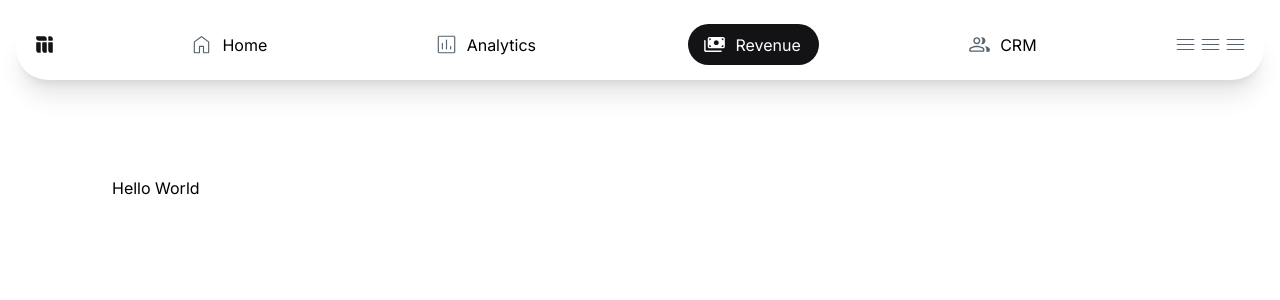
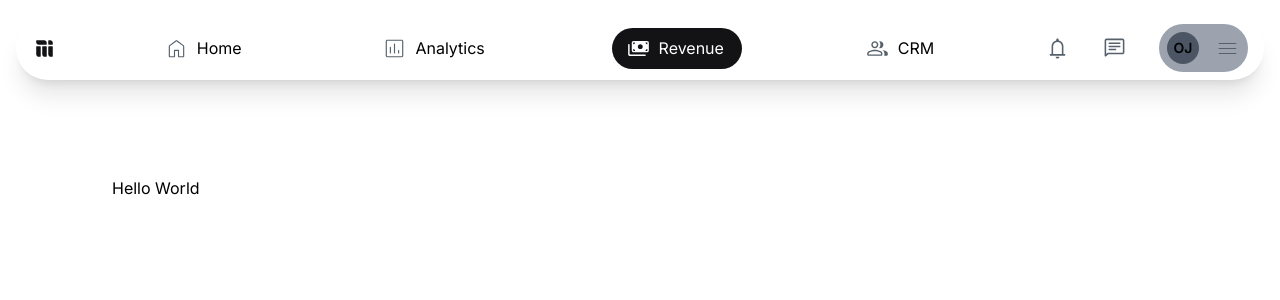
Before and after one commit to NazaAdimoha/mainstack-test-chinaza, a Next.js app: page / in a window 1280 px wide. Shown: the top 300 px of the page. Built offline with nearby package versions, Linux system fonts and the light colour scheme.

Commit message:
nav almost done

```diff
--- a/app/components/Navbar.tsx
+++ b/app/components/Navbar.tsx
@@ -2,6 +2,8 @@ import Image from "next/image";
 import Link from "next/link";
 import Logo from "../../public/mainstack-logo.svg";
 import Menu from "../../public/menu.svg";
+import Chat from "../../public/chat.svg";
+import Notification from "../../public/notifications.svg";
 import { navData } from "@/data/navData";
 
 const Navbar = () => {
@@ -17,7 +19,7 @@ const Navbar = () => {
           {navData.map((item, index) => (
             <div className="rounded-full mx-4" style={{ backgroundColor: `${item.bgColor}`, color: `${item.color}`, padding: "8px 18px 8px 14px" }} key={index}>
               <Link
-                className="hidden md:flex items-center justify-center h-full"
+                className="hidden md:flex md:items-center md:justify-center h-full"
                 href={item.href}
               >
                 <Image src={item.img} alt="logo" width={25} height={25} />
@@ -27,14 +29,16 @@ const Navbar = () => {
           ))}
 
           {/* Mobile hambugger */}
-          <div className="hidden md:flex items-center justify-center h-full ">
+          <div className="md:flex items-center justify-center h-full gap-8">
             <Link href="/">
-                <Image src={Menu} alt="logo" width={25} height={25} />
+                <Image src={Notification} alt="logo" width={25} height={25} />
             </Link>
             <Link href="/">
-                <Image src={Menu} alt="logo" width={25} height={25} />
+                <Image src={Chat} alt="logo" width={25} height={25} />
             </Link>
-            <button className="focus:outline-none">
+
+            <button className="focus:outline-none flex justify-center items-center bg-gray-400 px-2 rounded-full py-2 gap-4">
+            <p className="bg-gray-600 w-8 h-8 flex justify-center items-center text-color text-center text-sm font-semibold rounded-full">OJ</p>
               <Image src={Menu} alt="logo" width={25} height={25} />
             </button>
           </div>
```
